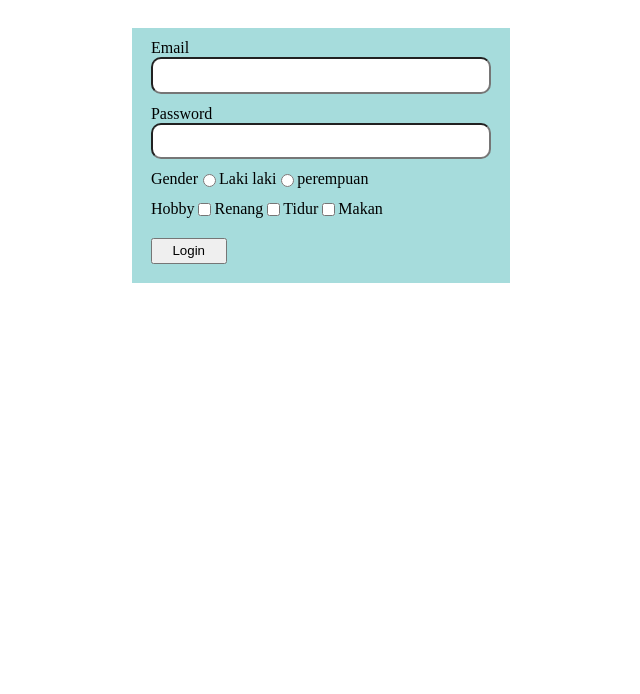
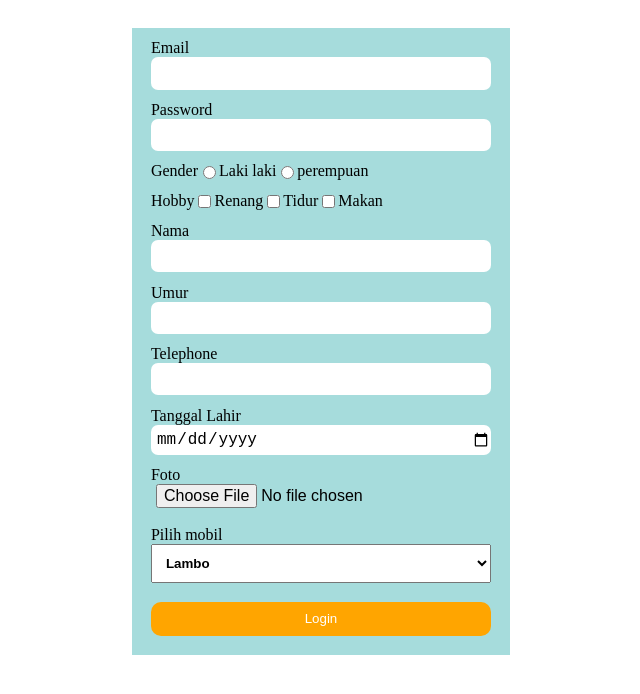
Before and after one commit to mikmself/al-irsyad, a plain HTML site: page form/index.html in a window 1280 px wide. Shown: the whole page, without its empty margins (319-959 px from the left). Drawn offline with Linux system fonts and the light colour scheme.

Commit message:
pertemuan 7

```diff
--- a/form/index.html
+++ b/form/index.html
@@ -29,6 +29,35 @@
             <input type="checkbox" value="tidur">Tidur
             <input type="checkbox" value="makan">Makan
         </div>
+        <div class="form-input">
+            <label for="">Nama</label>
+            <input type="text" name="" id="">
+        </div>
+        <div class="form-input">
+            <label for="">Umur</label>
+            <input type="number" name="" id="">
+        </div>
+        <div class="form-input">
+            <label for="">Telephone</label>
+            <input type="tel" name="" id="">
+        </div>
+        <div class="form-input">
+            <label for="">Tanggal Lahir</label>
+            <input type="date" name="" id="">
+        </div>
+        <div class="form-input">
+            <label for="">Foto</label>
+            <input type="file" name="" id="">
+        </div>
+        <div class="form-input">
+            <label for="">Pilih mobil</label>
+            <select name="" id=""  >
+                <option value="" disabled>pilih mobil</option>
+                <option value="">Lambo</option>
+                <option value="">Ferari</option>
+                <option value="">Civic</option>
+            </select>
+        </div>
         <button id="button">Login</button>
     </form>
 </body>
--- a/form/style.css
+++ b/form/style.css
@@ -19,6 +19,7 @@ form{
     display: flex;
     flex-direction: column;
     margin-top: .3cm;
+
 }
 .row{
     flex-direction: row !important;
@@ -26,11 +27,36 @@ form{
 button{
     align-self: flex-start;
     margin: .5cm;
-    width: 2cm;
-    height: .7cm;
-}
-input[type='email'],
-input[type='password']{
-    height: .8cm;
+    width: 90%;
+    height: .9cm;
+    background-color: orange;
+    border: none;
+    color: white;
+    cursor:pointer;
     border-radius: 10px;
 }
+
+button:hover{
+    background-color: rgb(211, 137, 0);
+}
+
+
+
+
+input:not(
+    input[type='radio'],
+    input[type='checkbox']
+){
+    height: .8cm;
+    border-radius: 7px;
+    outline: none;
+    border: none;
+    padding-left: 5px;
+    font-size: 16px;
+}
+
+
+select{
+    padding: 10px;
+    font-weight: bold;
+}
```
